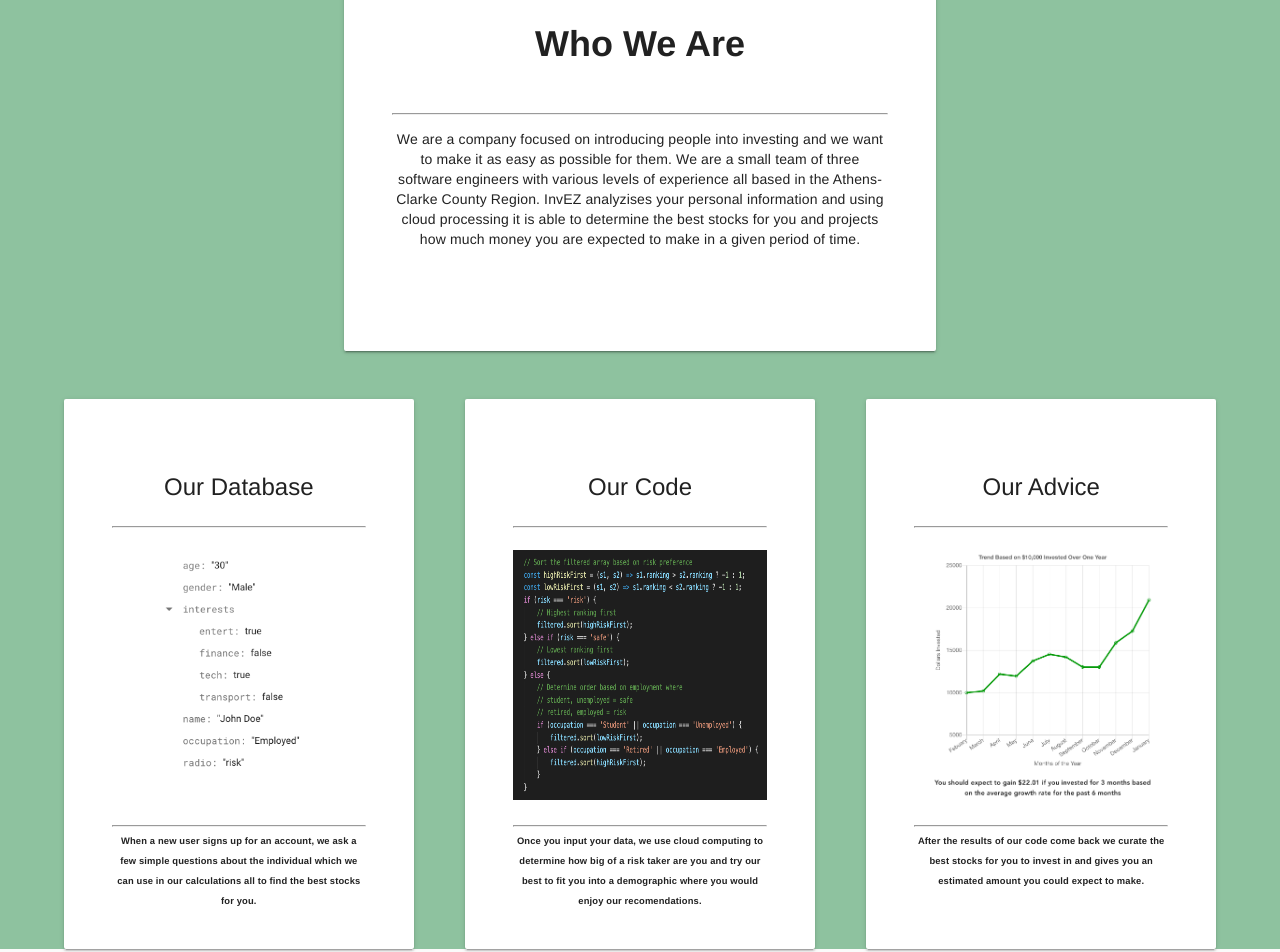
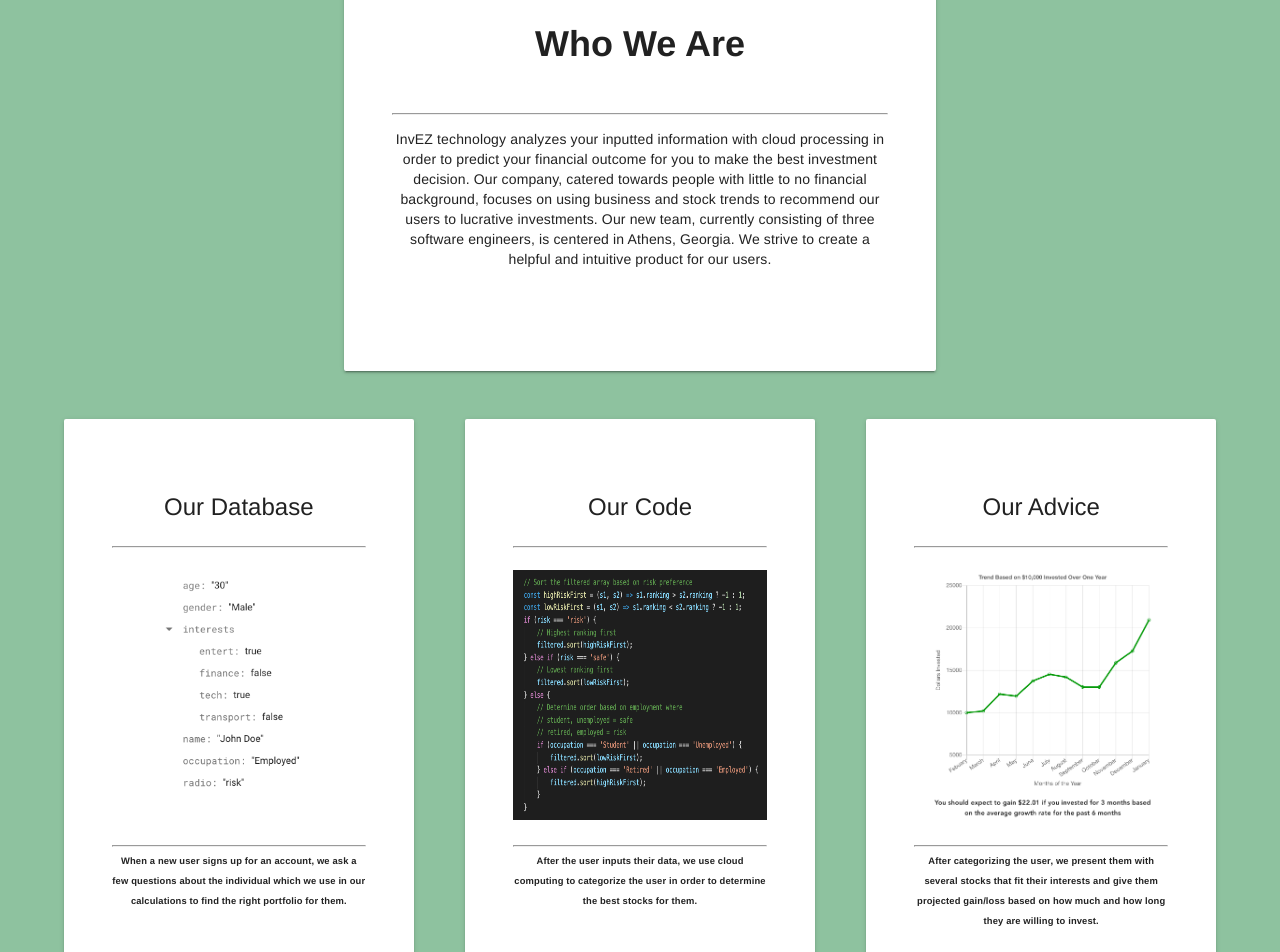
Before and after one commit to ArmaanLala/invEZ, a Vue app in the folder client/: page / in a window 1280 px wide. Shown: the part 740-1692 px from the top of the page. Built offline with nearby package versions, Linux system fonts and the light colour scheme.

Commit message:
Description work

```diff
--- a/client/src/components/Home.vue
+++ b/client/src/components/Home.vue
@@ -31,7 +31,7 @@
           </div>
         </md-card-header>
         <hr />
-        <p>We are a company focused on introducing people into investing and we want to make it as easy as possible for them. We are a small team of three software engineers with various levels of experience all based in the Athens-Clarke County Region. InvEZ analyzises your personal information and using cloud processing it is able to determine the best stocks for you and projects how much money you are expected to make in a given period of time.</p>
+        <p>InvEZ technology analyzes your inputted information with cloud processing in order to predict your financial outcome for you to make the best investment decision. Our company, catered towards people with little to no financial background, focuses on using business and stock trends to recommend our users to lucrative investments. Our new team, currently consisting of three software engineers, is centered in Athens, Georgia. We strive to create a helpful and intuitive product for our users.</p>
         <br />
         <br />
       </md-card>
@@ -48,7 +48,7 @@
           <br />
           <br />
 		<hr>
-		When a new user signs up for an account, we ask a few simple questions about the individual which we can use in our calculations all to find the best stocks for you.
+        When a new user signs up for an account, we ask a few questions about the individual which we use in our calculations to find the right portfolio for them.
         </h6>
         <br />
         <br />
@@ -65,7 +65,7 @@
           <br />
           <br />
 
-          <hr />Once you input your data, we use cloud computing to determine how big of a risk taker are you and try our best to fit you into a demographic where you would enjoy our recomendations.
+          <hr /> After the user inputs their data, we use cloud computing to categorize the user in order to determine the best stocks for them.
         </h6>
         <br />
         <br />
@@ -81,7 +81,7 @@
           <img src="../assets/r3.png" style="height:250px" />
           <br />
           <br />
-          <hr />After the results of our code come back we curate the best stocks for you to invest in and gives you an estimated amount you could expect to make.
+          <hr />After categorizing the user, we present them with several stocks that fit their interests and give them projected gain/loss based on how much and how long they are willing to invest.
         </h6>
 
         <br />
```
